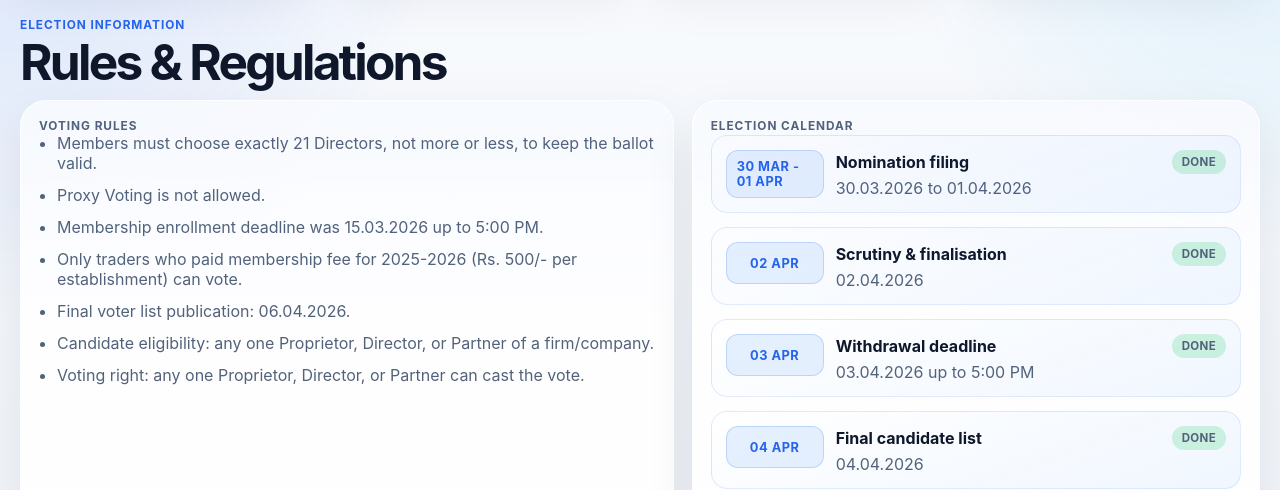
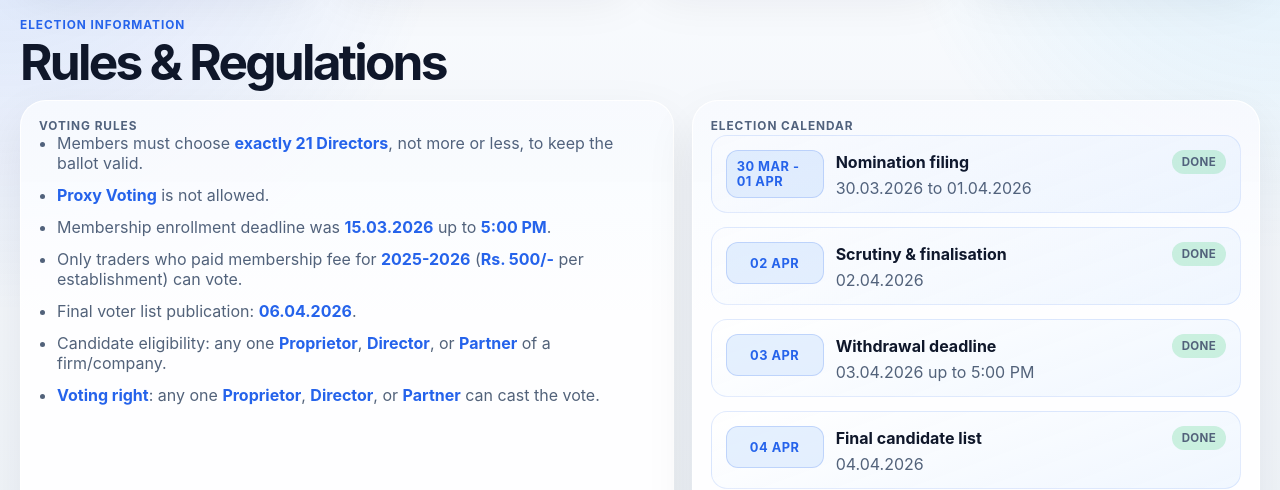
Before and after one commit to sanasreeraj/kishore-jcci-elections, a Next.js app: page / in a window 1280 px wide. Shown: the part 1740-2230 px from the top of the page. Built offline with nearby package versions, Linux system fonts and the light colour scheme; no server answers; the database is empty.

Commit message:
Restore highlighted emphasis in voting rules

```diff
--- a/src/components/campaign-site.tsx
+++ b/src/components/campaign-site.tsx
@@ -788,7 +788,7 @@ export function CampaignSite({
               <ul className={styles.ruleList}>
                 {election.rules.map((rule, index) => (
                   <li key={rule.text}>
-                    {renderHighlightedText(activeCopy.electionRules[index] ?? rule.text, [])}
+                    {renderHighlightedText(activeCopy.electionRules[index] ?? rule.text, rule.highlights)}
                   </li>
                 ))}
               </ul>
```
